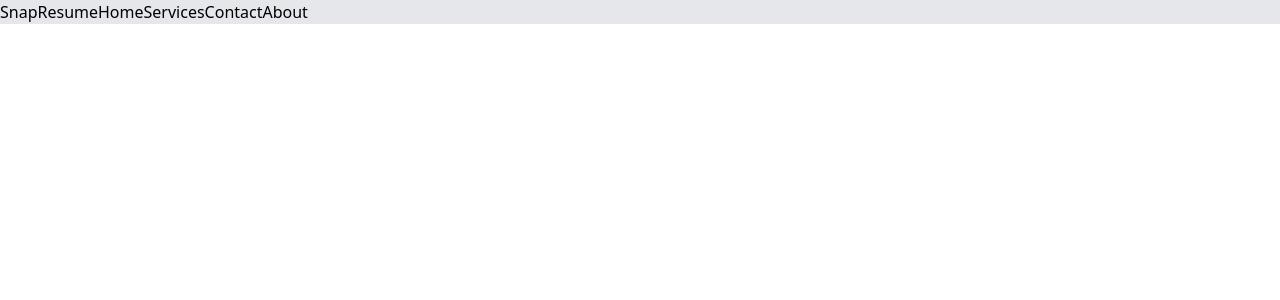
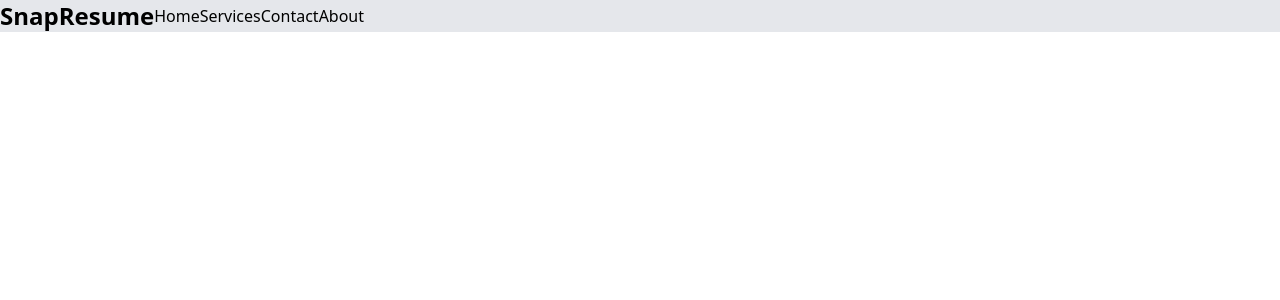
Before and after one commit to AbasThomas/learning-tailwind, a React (Vite) app: page / in a window 1280 px wide. Shown: the top 300 px of the page. Built offline with nearby package versions, Linux system fonts and the light colour scheme.

Commit message:
auto-commit

```diff
--- a/src/App.jsx
+++ b/src/App.jsx
@@ -12,9 +12,9 @@ const App = () => {
     // <div className="sm:bg-red-500 md:bg-blue-500 ">
     //   <p >i appear on screens wider that 768px </p>
     // </div>
-    <div className='flex items-center p- bg-gray-200'>
-      <div className="font-[30px]">SnapResume</div>
-      <div className='flex '>
+    <div className='flex p- bg-gray-200'>
+      <div className="text-2xl font-semibold"><h2>SnapResume</h2></div>
+      <div className='flex items-center justify-center   '>
         <ul>Home</ul>
         <ul>Services</ul>
         <ul>Contact</ul>
```
